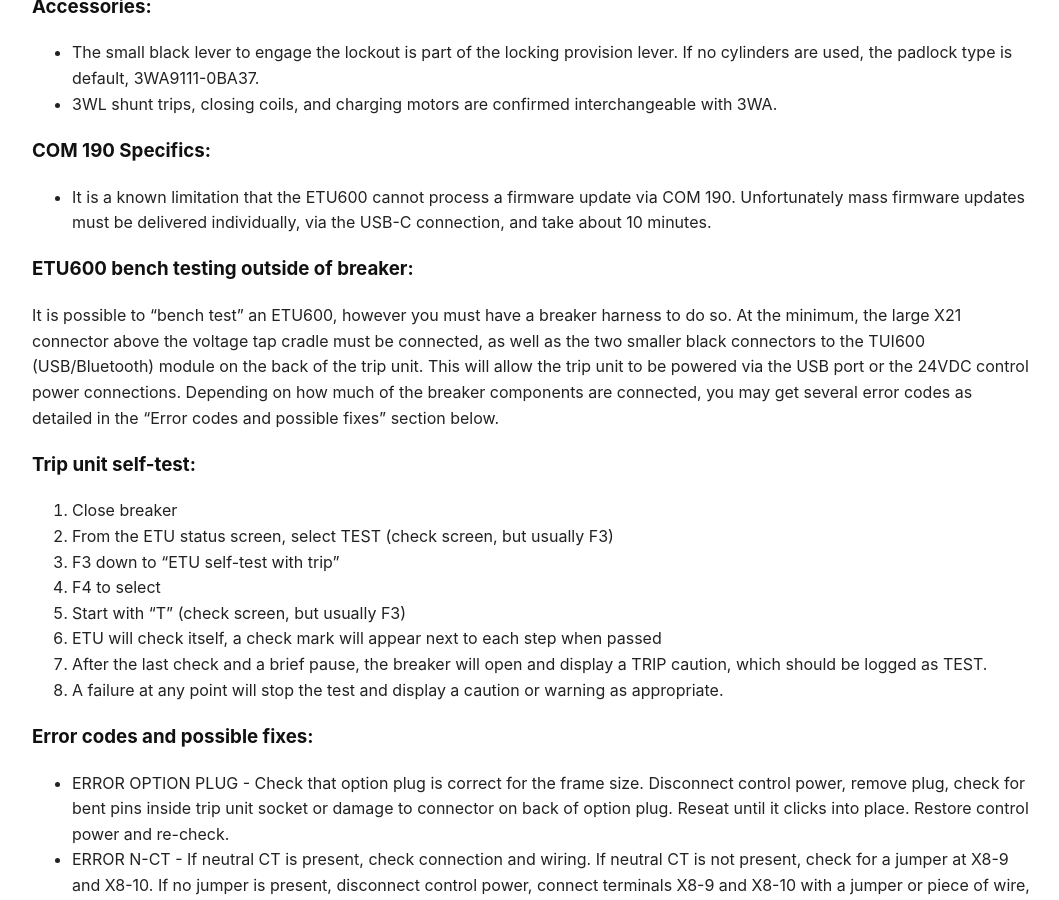
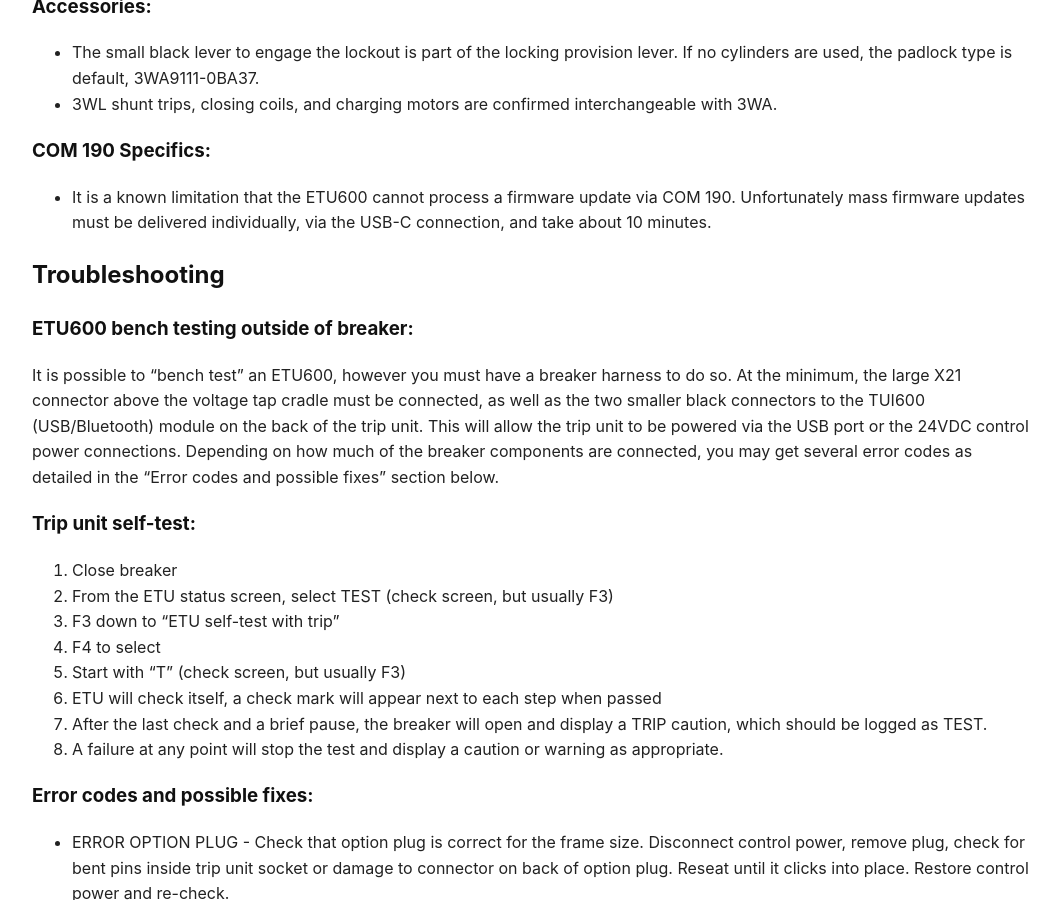
Before and after one commit to epecsupport/Service, a Jekyll site: the page built from tech/siemens/3WA.md, in a window 1280 px wide and 900 px high, scrolled down 1723 px. Shown: the whole window, without its empty margins (108-1167 px from the left). Built offline with Jekyll 4.4.1, drawn with Linux system fonts in a browser that asks for light colours; our own code applies the rules of GitHub Pages for plain Markdown files.

Commit message:
Update 3WA.md

```diff
--- a/tech/siemens/3WA.md
+++ b/tech/siemens/3WA.md
@@ -58,6 +58,8 @@ The trip unit can only log trips based on what it can detect through the breaker
 ### COM 190 Specifics:
 - It is a known limitation that the ETU600 cannot process a firmware update via COM 190.  Unfortunately mass firmware updates must be delivered individually, via the USB-C connection, and take about 10 minutes.
 
+## Troubleshooting
+
 ### ETU600 bench testing outside of breaker:
 It is possible to "bench test" an ETU600, however you must have a breaker harness to do so.  At the minimum, the large X21 connector above the voltage tap cradle must be connected, as well as the two smaller black connectors to the TUI600 (USB/Bluetooth) module on the back of the trip unit.  This will allow the trip unit to be powered via the USB port or the 24VDC control power connections.  Depending on how much of the breaker components are connected, you may get several error codes as detailed in the "Error codes and possible fixes" section below.
 
```
